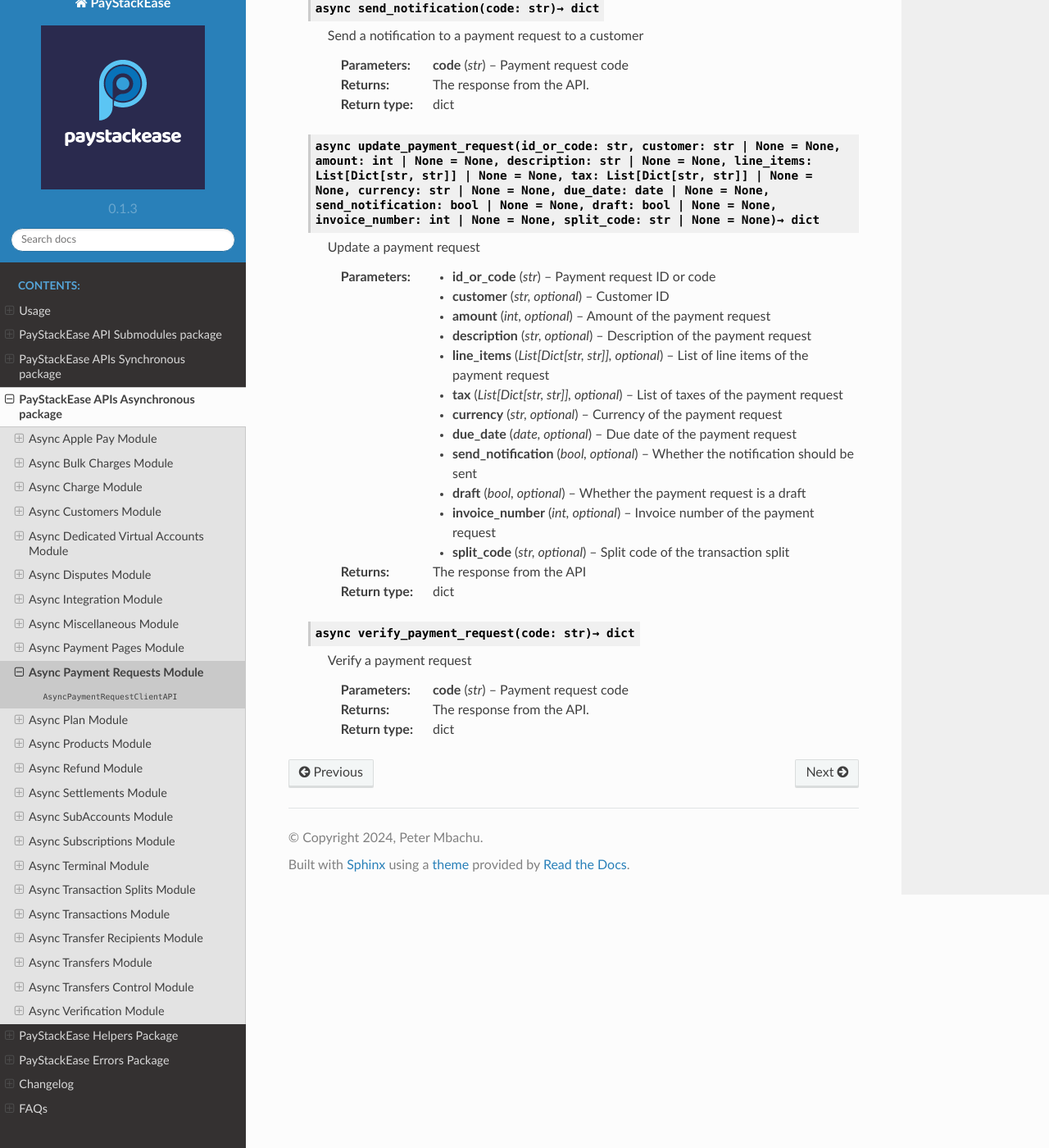
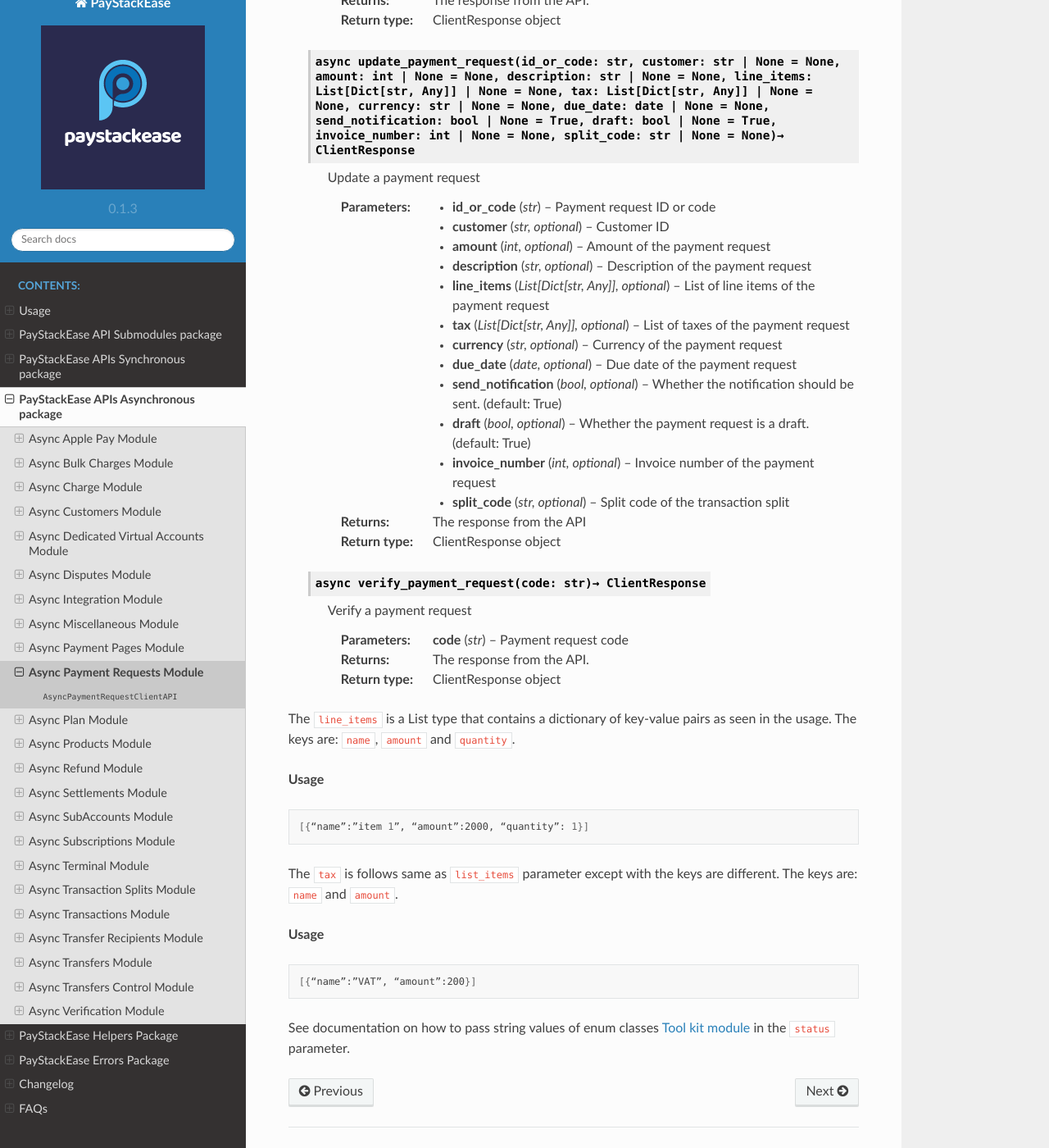
Before and after one commit to cla-bit/PayStackEase, a Sphinx documentation site: the page built from docs/source/apaymentrequests.rst, in a window 1280 px wide and 1400 px high, scrolled down 2198 px. Shown: the whole window at 82% size. Built offline with Sphinx 7.4.7 and the Read the Docs theme 2.0.0, drawn with Linux system fonts in a browser that asks for light colours; some of the changed text lies outside the part shown.

Commit message:
updated documentation for payment requests: async and sync

```diff
--- a/docs/source/apaymentrequests.rst
+++ b/docs/source/apaymentrequests.rst
@@ -7,8 +7,7 @@
 
 Wrapper for Asynchronous Paystack Payment Requests API. The Payment Requests API allows you manage requests for payment of goods and services.
 
----------------------------------------------------
-
+-------------
 
 .. py:class:: AsyncPaymentRequestClientAPI(secret_key: str = None)
 
@@ -16,7 +15,7 @@
 
     Paystack Payment Request API Reference: `Payment Requests`_
 
-    .. py:method:: async archive_payment_request(code: str)→ dict
+    .. py:method:: async archive_payment_request(code: str)→ ClientResponse
 
         Archive a payment request
 
@@ -24,9 +23,9 @@
         :type code: str
 
         :return: The response from the API.
-        :rtype: dict
+        :rtype: ClientResponse object
 
-    .. py:method:: async create_payment_request(customer: str, amount: int, draft: bool, has_invoice: bool, send_notification: bool, due_date: date | None = None, description: str | None = None, line_items: List[Dict[str, str]] | None = None, tax: List[Dict[str, str]] | None = None, currency: str | None = None, invoice_number: int | None = None, split_code: str | None = None)→ dict
+    .. py:method:: async create_payment_request(customer: str, amount: int, draft: bool, has_invoice: bool, send_notification: bool, due_date: date | None = None, description: str | None = None, line_items: List[Dict[str, Any]] | None = None, tax: List[Dict[str, Any]] | None = None, currency: str | None = None, invoice_number: int | None = None, split_code: str | None = None)→ ClientResponse
 
         Create a payment request for a transaction
 
@@ -45,9 +44,9 @@
         :param description: Description of the payment request
         :type description: str, optional
         :param line_items: List of line items of the payment request
-        :type line_items: List[Dict[str, str]], optional
+        :type line_items: List[Dict[str, Any]], optional
         :param tax: List of taxes of the payment request
-        :type tax: List[Dict[str, str]], optional
+        :type tax: List[Dict[str, Any]], optional
         :param currency: Currency of the payment request
         :type currency: str, optional
         :param invoice_number: Invoice number of the payment request
@@ -56,15 +55,9 @@
         :type split_code: str, optional
 
         :return: The response from the API.
-        :rtype: dict
+        :rtype: ClientResponse object
 
-    .. hint::
-
-        ``line_items`` is in this format:  [{“name”:”item 1”, “amount”:2000, “quantity”: 1}]
-
-        ``tax`` is in this format: [{“name”:”VAT”, “amount”:200}]
-
-    .. py:method:: async fetch_payment_request(id_or_code: str)→ dict
+    .. py:method:: async fetch_payment_request(id_or_code: str)→ ClientResponse
 
         Fetch a payment request
 
@@ -72,9 +65,9 @@
         :type id_or_code: str
 
         :return: The response from the API.
-        :rtype: dict
+        :rtype: ClientResponse object
 
-    .. py:method:: async finalize_payment_request(code: str, send_notification: bool)→ dict
+    .. py:method:: async finalize_payment_request(code: str, send_notification: bool)→ ClientResponse
 
         Finalize a payment request
 
@@ -84,15 +77,15 @@
         :type send_notification: bool
 
         :return: The response from the API.
-        :rtype: dict
+        :rtype: ClientResponse object
 
-    .. py:method:: async list_payment_requests(per_page: int | None = None, page: int | None = None, customer: str | None = None, status: str | None = None, currency: str | None = None, include_archive: str | None = None, from_date: date | None = None, to_date: date | None = None)→ dict
+    .. py:method:: async list_payment_requests(per_page: int | None = 50, page: int | None = 1, customer: str | None = None, status: str | None = None, currency: str | None = None, include_archive: bool | None = True, from_date: date | None = None, to_date: date | None = None)→ ClientResponse
 
         List payment requests
 
-        :param per_page: Number of results per page
+        :param per_page: Number of results per page. (default: 50)
         :type per_page: int, optional
-        :param page: Page number
+        :param page: Page number. (default: 1)
         :type page: int, optional
         :param customer: Filter by Customer ID
         :type customer: str, optional
@@ -100,24 +93,24 @@
         :type status: str, optional
         :param currency: Filter by currency
         :type currency: str, optional
-        :param include_archive: Whether to include archived payment requests
-        :type include_archive: str, optional
+        :param include_archive: Whether to include archived payment requests. (default: True)
+        :type include_archive: bool, optional
         :param from_date: Filter by from date
         :type from_date: date, optional
         :param to_date: Filter by to date
         :type to_date: date, optional
 
         :return: The response from the API
-        :rtype: dict
+        :rtype: ClientResponse object
 
-    .. py:method:: async payment_request_total()→ dict
+    .. py:method:: async payment_request_total()→ ClientResponse
 
         Get the total number of payment requests
 
         :return: The response from the API
-        :rtype: dict
+        :rtype: ClientResponse object
 
-    .. py:method:: async send_notification(code: str)→ dict
+    .. py:method:: async send_notification(code: str)→ ClientResponse
 
         Send a notification to a payment request to a customer
 
@@ -125,9 +118,9 @@
         :type code: str
 
         :return: The response from the API.
-        :rtype: dict
+        :rtype: ClientResponse object
 
-    .. py:method:: async update_payment_request(id_or_code: str, customer: str | None = None, amount: int | None = None, description: str | None = None, line_items: List[Dict[str, str]] | None = None, tax: List[Dict[str, str]] | None = None, currency: str | None = None, due_date: date | None = None, send_notification: bool | None = None, draft: bool | None = None, invoice_number: int | None = None, split_code: str | None = None)→ dict
+    .. py:method:: async update_payment_request(id_or_code: str, customer: str | None = None, amount: int | None = None, description: str | None = None, line_items: List[Dict[str, Any]] | None = None, tax: List[Dict[str, Any]] | None = None, currency: str | None = None, due_date: date | None = None, send_notification: bool | None = True, draft: bool | None = True, invoice_number: int | None = None, split_code: str | None = None)→ ClientResponse
 
         Update a payment request
 
@@ -140,16 +133,16 @@
         :param description: Description of the payment request
         :type description: str, optional
         :param line_items: List of line items of the payment request
-        :type line_items: List[Dict[str, str]], optional
+        :type line_items: List[Dict[str, Any]], optional
         :param tax: List of taxes of the payment request
-        :type tax: List[Dict[str, str]], optional
+        :type tax: List[Dict[str, Any]], optional
         :param currency: Currency of the payment request
         :type currency: str, optional
         :param due_date: Due date of the payment request
         :type due_date: date, optional
-        :param send_notification: Whether the notification should be sent
+        :param send_notification: Whether the notification should be sent. (default: True)
         :type send_notification: bool, optional
-        :param draft: Whether the payment request is a draft
+        :param draft: Whether the payment request is a draft. (default: True)
         :type draft: bool, optional
         :param invoice_number: Invoice number of the payment request
         :type invoice_number: int, optional
@@ -157,9 +150,9 @@
         :type split_code: str, optional
 
         :return: The response from the API
-        :rtype: dict
+        :rtype: ClientResponse object
 
-    .. py:method:: async verify_payment_request(code: str)→ dict
+    .. py:method:: async verify_payment_request(code: str)→ ClientResponse
 
         Verify a payment request
 
@@ -167,7 +160,27 @@
         :type code: str
 
         :return: The response from the API.
-        :rtype: dict
+        :rtype: ClientResponse object
 
 
 .. _Payment Requests: https://paystack.com/docs/api/payment-request/
+
+The ``line_items`` is a List type that contains a dictionary of key-value pairs as seen in the usage.
+The keys are: ``name``, ``amount`` and ``quantity``.
+
+**Usage**
+
+.. code-block:: bash
+
+    [{“name”:”item 1”, “amount”:2000, “quantity”: 1}]
+
+The ``tax`` is follows same as ``list_items`` parameter except with the keys are different.
+The keys are: ``name`` and ``amount``.
+
+**Usage**
+
+.. code-block:: bash
+
+    [{“name”:”VAT”, “amount”:200}]
+
+See documentation on how to pass string values of enum classes :doc:`toolkit` in the ``status`` parameter.
```
Also changed, not shown: docs/source/paymentrequests.rst (+48 -35 lines).
